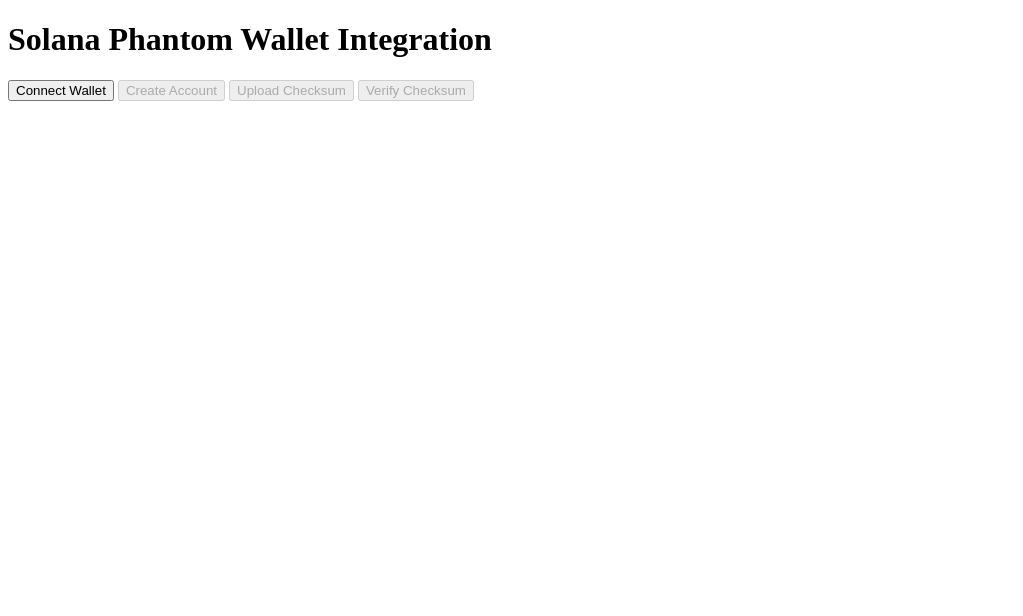
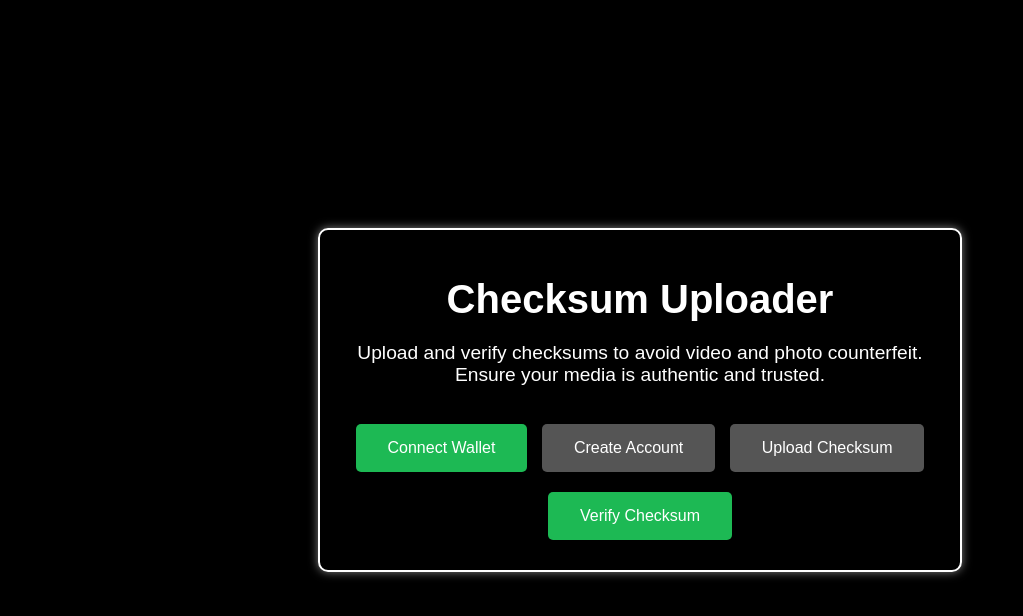
Before and after one commit to lollix91/MediaSeal, a website built with Parcel: page src/index.html in a window 1280 px wide. Shown: the whole page, without its empty margins (0-1023 px from the left). Built offline with nearby package versions, Linux system fonts and the light colour scheme; what @solana/web3.js would draw is missing.

Commit message:
files suddivisi, inizio lavoro grafico

```diff
--- a/src/client.js
+++ b/src/client.js
@@ -7,7 +7,6 @@
     sendAndConfirmTransaction,
     TransactionInstruction
 } from '@solana/web3.js';
-
 
 class Media {
     constructor(isInitialized, checksum, mediaType) {
@@ -23,7 +22,6 @@
         return new Media(isInitialized, checksum, mediaType);
     }
 }
-
 
 document.addEventListener("DOMContentLoaded", async () => {
     const connectWalletButton = document.getElementById("connectWallet");
@@ -57,22 +55,20 @@
             console.log("Connected with public key:", payer.toString());
 
             createAccountButton.disabled = false;
-            uploadChecksumButton.disabled = false;
-            publicVerifyChecksumButton.disabled = false;
         } catch (err) {
             console.error("Failed to connect to Phantom wallet", err);
         }
     };
 
     async function createAccount() {
-        const lamports = await connection.getMinimumBalanceForRentExemption(34); // 34 bytes for Media struct
+        const lamports = await connection.getMinimumBalanceForRentExemption(34);
 
         const transaction = new Transaction().add(
             SystemProgram.createAccount({
                 fromPubkey: payer,
                 newAccountPubkey: newAccount.publicKey,
                 lamports,
-                space: 34, // size of Media struct
+                space: 34,
                 programId,
             })
         );
@@ -82,26 +78,15 @@
             transaction.recentBlockhash = blockhash;
             transaction.feePayer = payer;
 
-            console.log("Transaction constructed:", transaction);
+            const signedTransaction = await provider.signTransaction(transaction);
+            signedTransaction.partialSign(newAccount);
 
-            // Request the wallet to sign the transaction
-            const signedTransaction = await provider.signTransaction(transaction);
-            console.log("Transaction signed:", signedTransaction);
-
-            // Check the signatures array
-            signedTransaction.partialSign(newAccount);
-            console.log("Signatures after partialSign:", signedTransaction.signatures);
-
-            // Serialize the transaction
             const serializedTransaction = signedTransaction.serialize();
-            console.log("Serialized transaction:", serializedTransaction);
-
-            // Send the serialized transaction
             const signature = await connection.sendRawTransaction(serializedTransaction);
-            console.log("Transaction sent, signature:", signature);
 
             await connection.confirmTransaction(signature);
             console.log(`New account created with public key: ${newAccount.publicKey.toBase58()}`);
+            uploadChecksumButton.disabled = false;
         } catch (err) {
             console.error("Failed to create account", err);
         }
@@ -110,7 +95,6 @@
     async function uploadChecksum(checksum, mediaType) {
         let checksumBytes;
         if (typeof checksum === 'string') {
-        // Convert checksum string to Uint8Array ensuring it is exactly 32 bytes
             if (checksum.length !== 64) {
                 throw new Error("Checksum string length must be 64 characters");
             }
@@ -122,7 +106,7 @@
         }
 
         const instructionData = new Uint8Array([0, ...checksumBytes, mediaType]);
-    const paymentAmount = 1000000; // Amount of SOL to be paid
+        const paymentAmount = 1000000;
 
         const transaction = new Transaction().add(
             new TransactionInstruction({
@@ -132,10 +116,9 @@
                 programId,
                 data: instructionData,
             }),
-        // Add a transfer instruction to pay your wallet
             SystemProgram.transfer({
                 fromPubkey: payer,
-            toPubkey: new PublicKey("GbCtp2K9E39sXLKfTyWUGMRgWbyh8XFPwaKx54aZyECc"), // Your wallet's public key
+                toPubkey: new PublicKey("GbCtp2K9E39sXLKfTyWUGMRgWbyh8XFPwaKx54aZyECc"),
                 lamports: paymentAmount,
             })
         );
@@ -147,10 +130,7 @@
 
             const signedTransaction = await provider.signTransaction(transaction);
             const serializedTransaction = signedTransaction.serialize();
-        console.log("Serialized transaction:", serializedTransaction);
-
             const signature = await connection.sendRawTransaction(serializedTransaction);
-        console.log("Transaction sent, signature:", signature);
 
             await connection.confirmTransaction(signature);
             console.log("Checksum uploaded successfully");
@@ -159,11 +139,9 @@
         }
     }
 
-
     async function publicVerifyChecksum(accountPubkey, checksum, mediaType) {
         let checksumBytes;
         if (typeof checksum === 'string') {
-			// Convert checksum string to Uint8Array ensuring it is exactly 32 bytes
             if (checksum.length !== 64) {
                 throw new Error("Checksum string length must be 64 characters");
             }
@@ -174,7 +152,6 @@
             throw new Error("Checksum must be a 32-byte array or a 64-character hex string");
         }
 
-		// Fetch the account data
         try {
             const accountInfo = await connection.getAccountInfo(new PublicKey(accountPubkey));
             if (accountInfo === null) {
@@ -188,14 +165,12 @@
             if (isChecksumMatch) {
                 console.log("Checksum verification successful");
 
-				// Fetch transaction signatures related to the account
                 const signatures = await connection.getSignaturesForAddress(new PublicKey(accountPubkey));
                 if (signatures.length === 0) {
                     console.log("No transactions found for this account");
                     return;
                 }
 
-				// Fetch the most recent transaction
                 const recentSignature = signatures[0].signature;
                 const transactionDetails = await connection.getConfirmedTransaction(recentSignature);
                 const transactionDateTime = new Date(transactionDetails.blockTime * 1000);
@@ -221,15 +196,15 @@
 
     createAccountButton.onclick = createAccount;
     uploadChecksumButton.onclick = async () => {
-        const checksum = "8a9f17b09aa5c3baa1bba66ffa0ad3c5e56ecebefac0b14e0b5abffa8b473ef5"; // Replace with actual checksum
-        const mediaType = 1; // Replace with actual media type
+        const checksum = "8a9f17b09aa5c3baa1bba66ffa0ad3c5e56ecebefac0b14e0b5abffa8b473ef5";
+        const mediaType = 1;
 
         await uploadChecksum(checksum, mediaType);
     };
     publicVerifyChecksumButton.onclick = async () => {
         const accountPubkey = prompt("Enter the account public key to verify:");
-        const checksum = "8a9f17b09aa5c3baa1bba66ffa0ad3c5e56ecebefac0b14e0b5abffa8b473ef5"; // Replace with actual checksum
-        const mediaType = 1; // Replace with actual media type
+        const checksum = "8a9f17b09aa5c3baa1bba66ffa0ad3c5e56ecebefac0b14e0b5abffa8b473ef5";
+        const mediaType = 1;
 
         await publicVerifyChecksum(accountPubkey, checksum, mediaType);
     };
--- a/src/index.html
+++ b/src/index.html
@@ -2,14 +2,19 @@
 <html lang="en">
 <head>
     <meta charset="UTF-8">
-    <title>Solana Phantom Wallet Integration</title>
+    <meta name="viewport" content="width=device-width, initial-scale=1.0">
+    <title>Checksum Uploader</title>
+    <link rel="stylesheet" href="styles.css">
 </head>
 <body>
-    <h1>Solana Phantom Wallet Integration</h1>
-    <button id="connectWallet">Connect Wallet</button>
-    <button id="createAccount" disabled>Create Account</button>
-    <button id="uploadChecksum" disabled>Upload Checksum</button>
-	<button id="publicVerifyChecksum" disabled>Verify Checksum</button>
-    <script type="module" src="./client.js"></script>
+    <div class="container">
+        <h1>Checksum Uploader</h1>
+        <p>Upload and verify checksums to avoid video and photo counterfeit. Ensure your media is authentic and trusted.</p>
+        <button id="connectWallet" class="button">Connect Wallet</button>
+        <button id="createAccount" class="button" disabled>Create Account</button>
+        <button id="uploadChecksum" class="button" disabled>Upload Checksum</button>
+        <button id="publicVerifyChecksum" class="button">Verify Checksum</button>
+    </div>
+    <script src="client.js" type="module"></script>
 </body>
 </html>
--- /dev/null
+++ b/src/styles.css
@@ -0,0 +1,54 @@
+body {
+    background-color: #000;
+    color: #fff;
+    font-family: Arial, sans-serif;
+    display: flex;
+    flex-direction: column;
+    align-items: center;
+    justify-content: center;
+    min-height: 100vh;
+    margin: 0;
+}
+
+.container {
+    text-align: center;
+    max-width: 600px;
+    padding: 20px;
+    border: 2px solid #fff;
+    border-radius: 10px;
+    box-shadow: 0 0 10px rgba(255, 255, 255, 0.5);
+}
+
+h1 {
+    font-size: 2.5em;
+    margin-bottom: 0.5em;
+}
+
+p {
+    font-size: 1.2em;
+    margin-bottom: 1.5em;
+}
+
+.button {
+    background-color: #1DB954;
+    border: none;
+    border-radius: 5px;
+    color: white;
+    padding: 15px 32px;
+    text-align: center;
+    text-decoration: none;
+    display: inline-block;
+    font-size: 1em;
+    margin: 10px 5px;
+    cursor: pointer;
+    transition: background-color 0.3s;
+}
+
+.button:disabled {
+    background-color: #555;
+    cursor: not-allowed;
+}
+
+.button:hover:not(:disabled) {
+    background-color: #17a744;
+}
```
Lines whose indentation alone changed are shown as unchanged.
